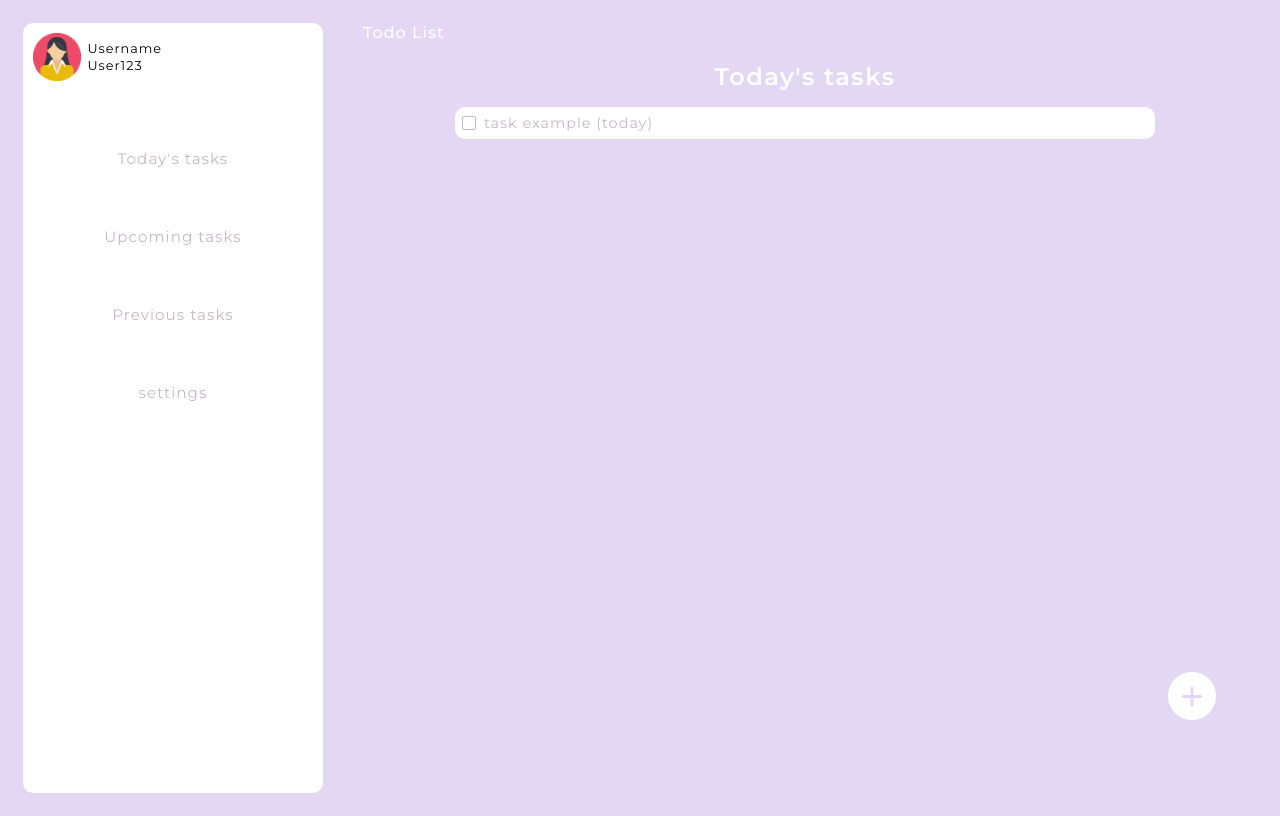
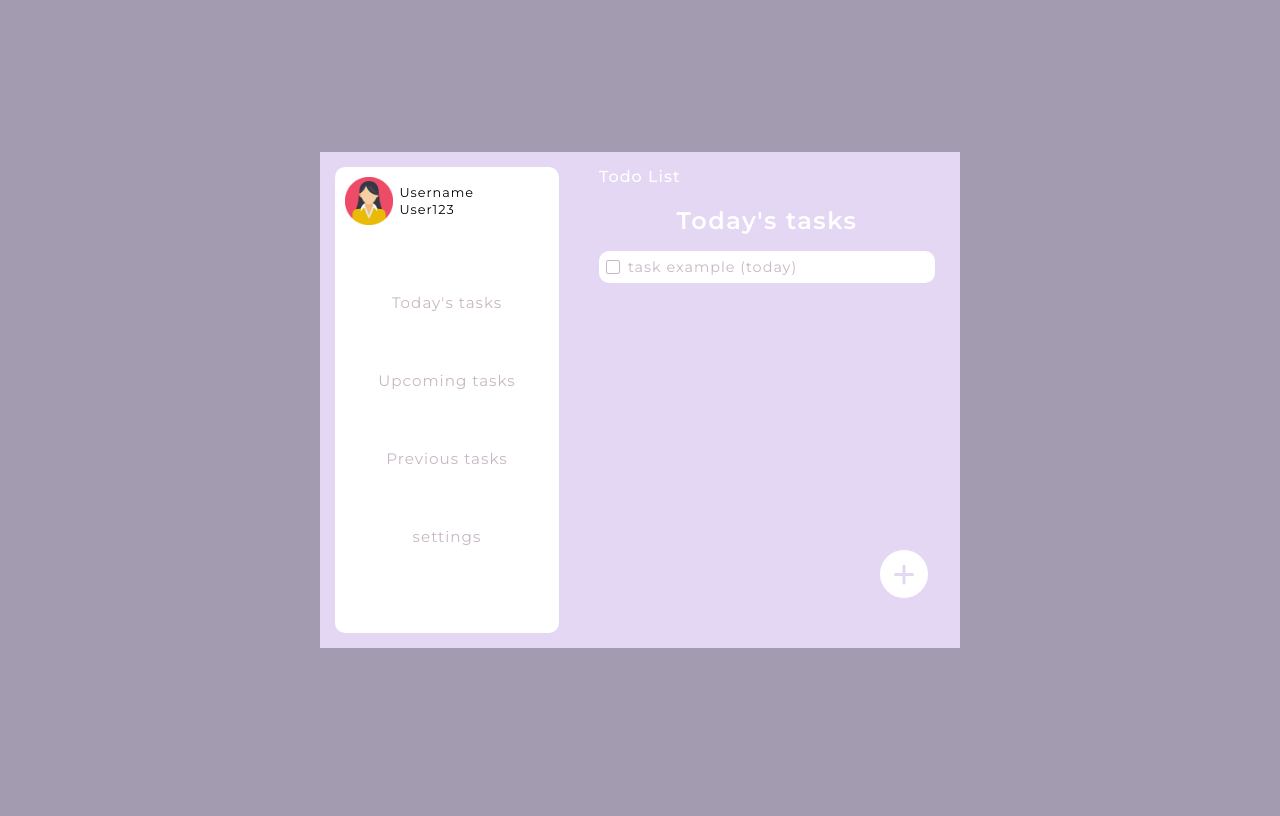
Before and after one commit to IkramMaizi/Todo-List, a React (Create React App) app: page / in a window 1280 px wide. Built offline with nearby package versions, Linux system fonts and the light colour scheme.

Commit message:
adjust measures

```diff
--- a/package.json
+++ b/package.json
@@ -9,7 +9,7 @@
     "react": "^18.3.1",
     "react-datepicker": "^6.9.0",
     "react-dom": "^18.3.1",
-    "react-scripts": "^3.0.1",
+    "react-scripts": "^5.0.1",
     "web-vitals": "^2.1.4"
   },
   "scripts": {
--- a/src/App.css
+++ b/src/App.css
@@ -1,16 +1,21 @@
 @import url('https://fonts.googleapis.com/css2?family=Montserrat:ital,wght@0,100..900;1,100..900&display=swap');
 html{
-  background-color: #e3d7f4;
+  background-color: #a39baf;
+  height: 100vh;
+  display: flex;
+  align-items: center;
+  justify-content: center;
 }
 
 .App {
+  position: relative;
   display: flex;
   background-color: #e3d7f4;
   font-family: 'montserrat', sans-serif;
   font-weight: 400;
   letter-spacing: 1px;
-  min-height: 100vh;
-  width: 100%;
+  height: 31rem;
+  width: 40rem;
 }
 
 p{
@@ -114,7 +119,7 @@ input{
   align-items: center;
   justify-content: center;
   border: none;
-  position: fixed;
+  position: absolute;
   height: 3rem;
   width: 3rem;
   border-radius: 50%;
--- a/src/App.js
+++ b/src/App.js
@@ -46,6 +46,10 @@ function App() {
     setNewTaskTrigger(true);
   }
 
+  function closeWindow(){
+    setNewTaskTrigger(false);
+  }
+
   function submitNewTask(title, type, date){
     setTaskList( (prev) => ([...prev, newTask(title, type, date)]));
     setNewTaskTrigger(false);
@@ -73,7 +77,7 @@ else{
 
   return (
     <div className="App">
-      <NewTask trigger={newTaskTrigger} submit={submitNewTask} />
+      <NewTask trigger={newTaskTrigger} submit={submitNewTask} close={closeWindow}/>
       <div className="nav--menu">
       <div className="user--profile">
       <img src={pfp} alt=""/>
--- a/src/components/NewTask.js
+++ b/src/components/NewTask.js
@@ -26,7 +26,7 @@ function NewTask(props) {
       </div>
     ));
   return (props.trigger) ? (
-    <div className="popup--holder">
+    <div className="popup--holder" onClick={props.close}>
     <div className='popup'>
         <h2 className='title'>New Task</h2>
         <input type="text" className='title--input' onChange={handleChange}/>
```
Also changed, not shown: 1 other file (tests, documents, lock files or other folders).
